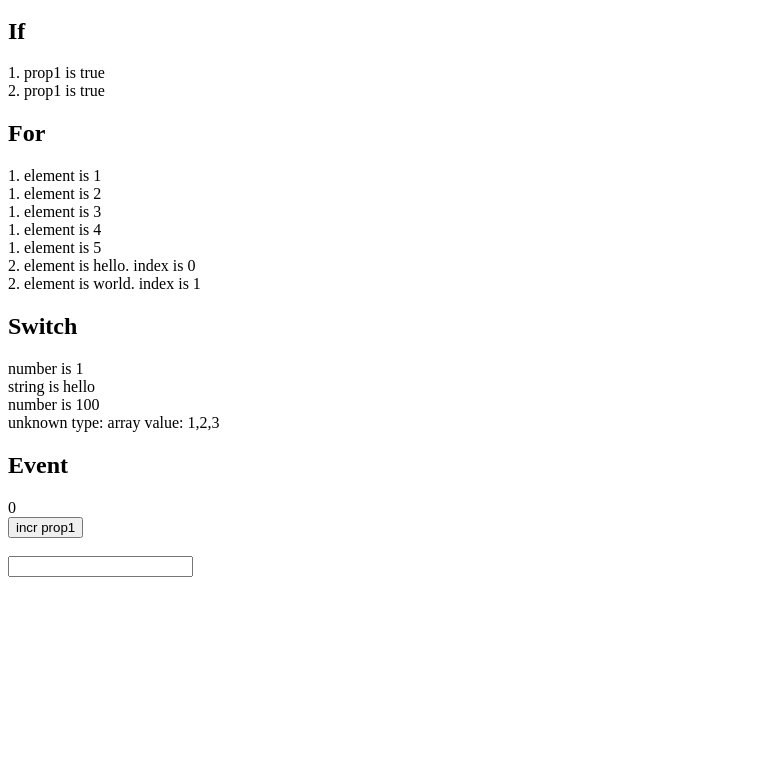
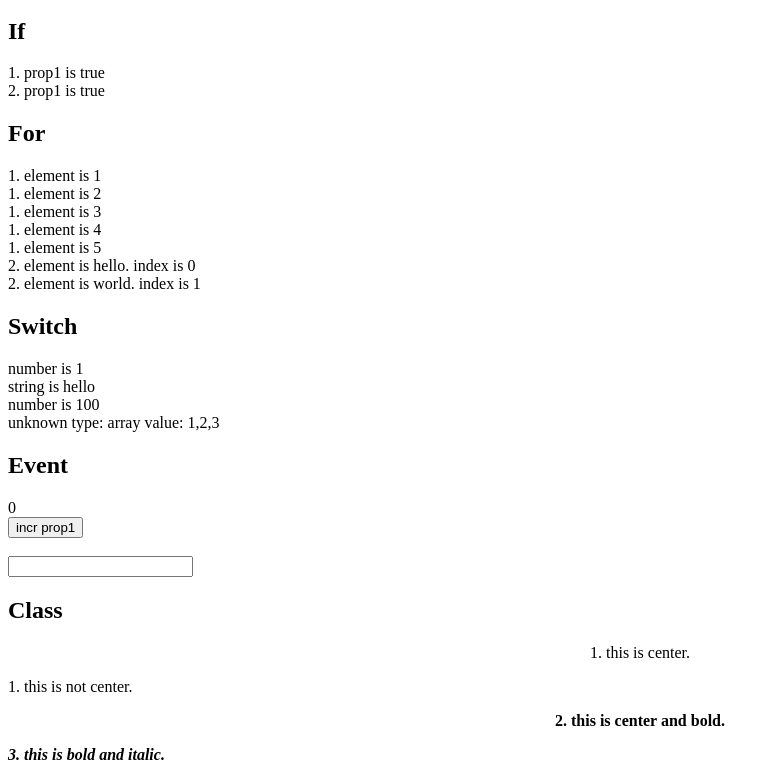
Before and after one commit to nirasan/angular-template-example, an Angular app: page / in a window 1280 px wide. Shown: the part 271-1051 px from the top of the page, without its empty margins (0-780 px from the left). Before the commit the page ends 856 px from the top, so only its background shows below. Built offline with nearby package versions, Linux system fonts and the light colour scheme.

Commit message:
impl class example

```diff
--- a/src/app/app.component.html
+++ b/src/app/app.component.html
@@ -4,3 +4,4 @@
 <app-comp4></app-comp4>
 <app-comp5></app-comp5>
 <app-comp6></app-comp6>
+<app-comp7></app-comp7>
--- a/src/app/app.module.ts
+++ b/src/app/app.module.ts
@@ -9,6 +9,7 @@ import {Comp3Component} from './comp3.component';
 import {Comp4Component} from './comp4.component';
 import {Comp5Component} from './comp5.component';
 import {Comp6Component} from './comp6.component';
+import {Comp7Component} from './comp7.component';
 
 @NgModule({
   declarations: [
@@ -18,7 +19,8 @@ import {Comp6Component} from './comp6.component';
     Comp3Component,
     Comp4Component,
     Comp5Component,
-    Comp6Component
+    Comp6Component,
+    Comp7Component
   ],
   imports: [
     BrowserModule,
--- /dev/null
+++ b/src/app/comp7.component.ts
@@ -0,0 +1,33 @@
+import {Component} from '@angular/core';
+
+@Component({
+  selector: 'app-comp7',
+  template: `
+    <h2>Class</h2>
+
+    <div>
+      <p [class.center]="prop1">1. this is center.</p>
+      <p [class.center]="!prop1">1. this is not center.</p>
+
+      <p [ngClass]="{'center': prop1, 'bold': prop1, 'italic': !prop1}">2. this is center and bold.</p>
+
+      <p [ngClass]="{'center': !prop1, 'bold italic': prop1}">3. this is bold and italic.</p>
+    </div>
+  `,
+  styles: [`
+    .center {
+      text-align: center
+    }
+
+    .bold {
+      font-weight: bold
+    }
+
+    .italic {
+      font-style: italic
+    }
+  `]
+})
+export class Comp7Component {
+  prop1 = true;
+}
```
Also changed, not shown: 1 other file (tests, documents, lock files or other folders).
